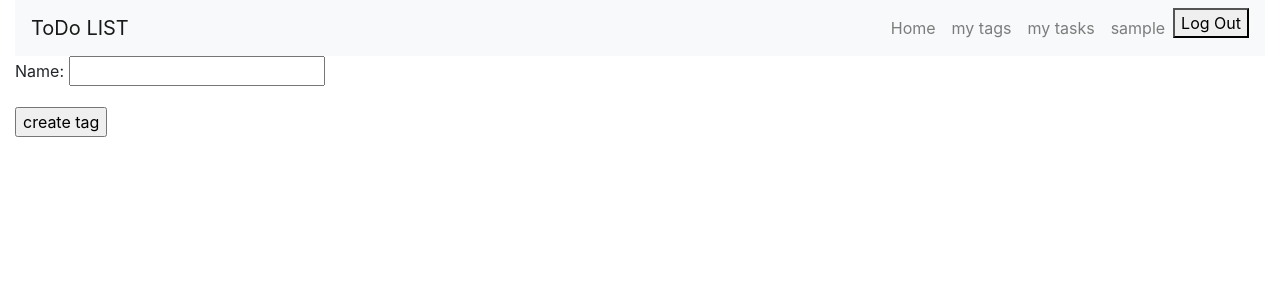
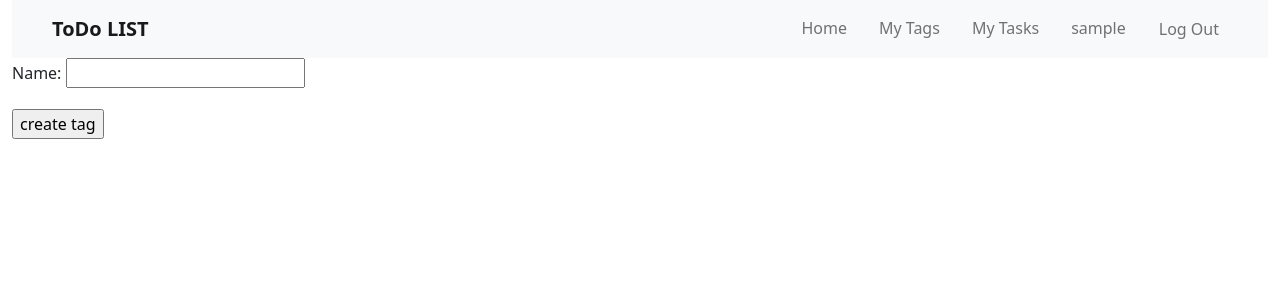
Before and after one commit to Timur5050/toDo-list-project, a Django app: page /tags/create/ in a window 1280 px wide. Shown: the top 300 px of the page. Run offline with Django 5.2, Linux system fonts and the light colour scheme; the visitor is signed in with stand-in values (Sample User, id 1).

Commit message:
changed sidebar under hood properties

```diff
--- a/templates/includes/sidebar.html
+++ b/templates/includes/sidebar.html
@@ -1,24 +1,55 @@
-<nav class="navbar navbar-expand-lg navbar-light bg-light header">
-  <a class="navbar-brand" href="#">ToDo LIST</a>
-  <div class="collapse navbar-collapse">
-    <ul class="navbar-nav ml-auto">
+<!DOCTYPE html>
+<html lang="en">
+<head>
+  <meta charset="UTF-8">
+  <meta name="viewport" content="width=device-width, initial-scale=1.0">
+  <title>ToDo LIST</title>
+  <link href="https://cdn.jsdelivr.net/npm/bootstrap@5.1.3/dist/css/bootstrap.min.css" rel="stylesheet">
+  <style>
+    .navbar-brand {
+      font-weight: bold;
+    }
+    .nav-link {
+      padding-left: 1rem;
+      padding-right: 1rem;
+    }
+    .form-inline button {
+      padding-left: 0;
+      padding-right: 0;
+    }
+    .navbar-nav .nav-item + .nav-item {
+      margin-left: 1rem;
+    }
+  </style>
+</head>
+<body>
+  <nav class="navbar navbar-expand-lg navbar-light bg-light">
+    <div class="container-fluid">
+      <a class="navbar-brand" href="{% url 'roster:main-page' %}">ToDo LIST</a>
+      <button class="navbar-toggler" type="button" data-bs-toggle="collapse" data-bs-target="#navbarNav" aria-controls="navbarNav" aria-expanded="false" aria-label="Toggle navigation">
+        <span class="navbar-toggler-icon"></span>
+      </button>
+      <div class="collapse navbar-collapse" id="navbarNav">
+        <ul class="navbar-nav ms-auto">
           <li class="nav-item">
             <a class="nav-link" href="{% url 'roster:main-page' %}">Home</a>
           </li>
           <li class="nav-item">
-        <a class="nav-link" href="{% url 'roster:tags-list' %}">my tags</a>
+            <a class="nav-link" href="{% url 'roster:tags-list' %}">My Tags</a>
           </li>
           <li class="nav-item">
-        <a class="nav-link" href="{% url 'roster:task-list' %}">my tasks</a>
+            <a class="nav-link" href="{% url 'roster:task-list' %}">My Tasks</a>
           </li>
           {% if user.is_authenticated %}
           <li class="nav-item">
             <a class="nav-link" href="{% url 'roster:user-info' username=user.username %}">{{ user.username }}</a>
           </li>
-      <form action="{% url 'logout' %}" method="post">
+          <li class="nav-item">
+            <form action="{% url 'logout' %}" method="post" class="d-inline">
               {% csrf_token %}
-        <button type="submit">Log Out</button>
+              <button type="submit" class="btn btn-link nav-link">Log Out</button>
             </form>
+          </li>
           {% else %}
           <li class="nav-item">
             <a class="nav-link" href="{% url 'roster:registration' %}">Registration</a>
@@ -30,4 +61,8 @@
           <!-- Add more items here -->
         </ul>
       </div>
+    </div>
   </nav>
+  <script src="https://cdn.jsdelivr.net/npm/bootstrap@5.1.3/dist/js/bootstrap.bundle.min.js"></script>
+</body>
+</html>
```
Lines whose indentation alone changed are shown as unchanged.
